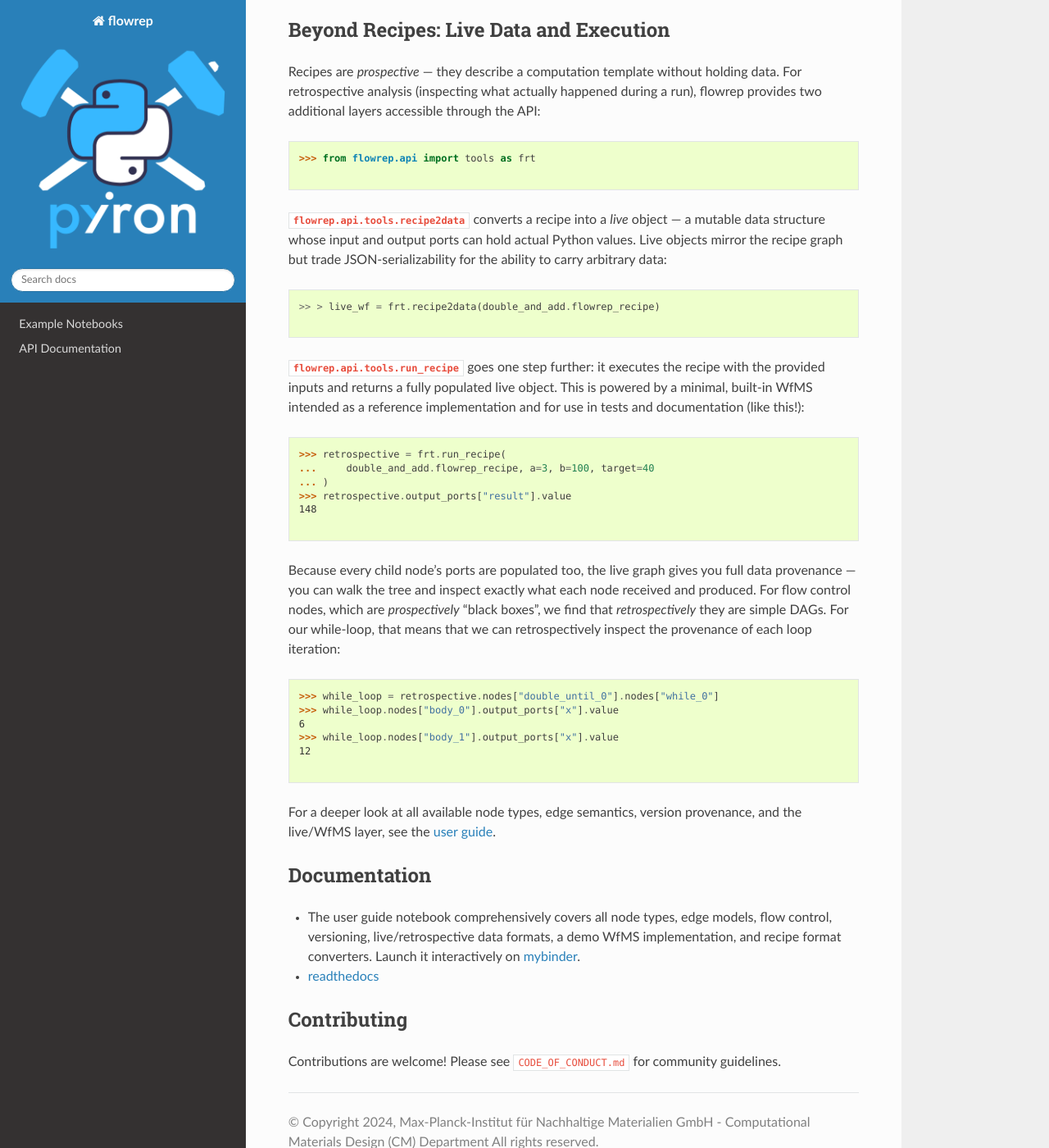
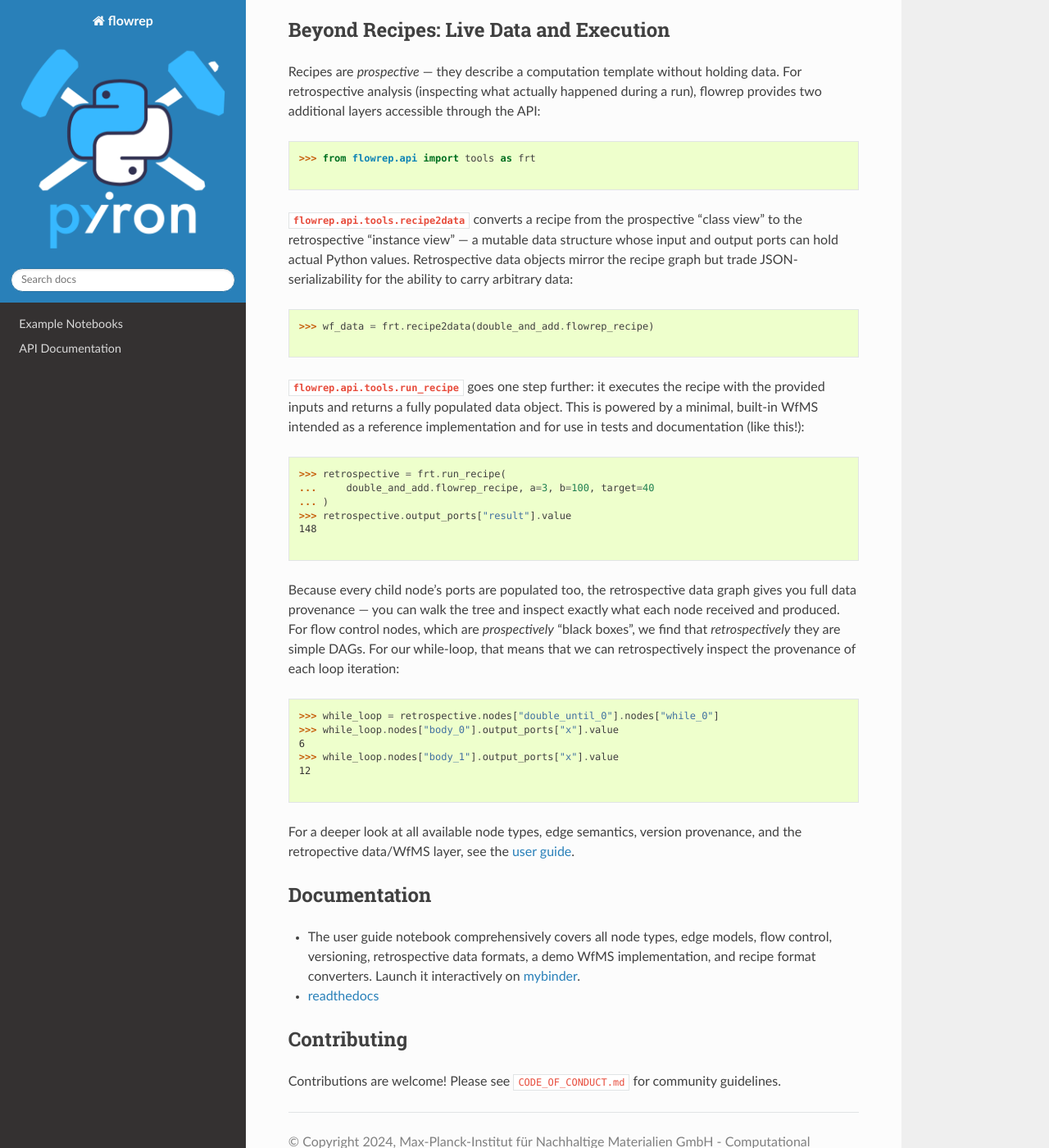
Before and after one commit to pyiron/flowrep, a Sphinx documentation site: the page built from docs/README.md, in a window 1280 px wide and 1400 px high, scrolled down 4610 px. Shown: the whole window at 82% size. Built offline with Sphinx 7.4.7 and the Read the Docs theme 3.1.0, drawn with Linux system fonts in a browser that asks for light colours; the version number could not be read and is left out.

Commit message:
Adjust use of "live"
excluding the user guide

Signed-off-by: liamhuber <liamhuber@greyhavensolutions.com>

````diff
--- a/docs/README.md
+++ b/docs/README.md
@@ -256,18 +256,18 @@ run), flowrep provides two additional layers accessible through the API:
 
 ```
 
-**`flowrep.api.tools.recipe2data`** converts a recipe into a *live* object — a mutable
-data structure whose input and output ports can hold actual Python values. Live
-objects mirror the recipe graph but trade JSON-serializability for the ability to
-carry arbitrary data:
+**`flowrep.api.tools.recipe2data`** converts a recipe from the prospective "class view"
+to the retrospective "instance view" — a mutable data structure whose input and output
+ports can hold actual Python values. Retrospective data objects mirror the recipe graph
+but trade JSON-serializability for the ability to carry arbitrary data:
 
 ```python
->> > live_wf = frt.recipe2data(double_and_add.flowrep_recipe)
+>>> wf_data = frt.recipe2data(double_and_add.flowrep_recipe)
 
 ```
 
 **`flowrep.api.tools.run_recipe`** goes one step further: it executes the recipe with
-the provided inputs and returns a fully populated live object. This is powered
+the provided inputs and returns a fully populated data object. This is powered
 by a minimal, built-in WfMS intended as a reference implementation and for use
 in tests and documentation (like this!):
 
@@ -280,8 +280,8 @@ in tests and documentation (like this!):
 
 ```
 
-Because every child node's ports are populated too, the live graph gives you
-full data provenance — you can walk the tree and inspect exactly what each node
+Because every child node's ports are populated too, the retrospective data graph gives
+you full data provenance — you can walk the tree and inspect exactly what each node
 received and produced.
 For flow control nodes, which are _prospectively_ "black boxes", we find that
 _retrospectively_ they are simple DAGs.
@@ -298,14 +298,13 @@ each loop iteration:
 ```
 
 For a deeper look at all available node types, edge semantics, version
-provenance, and the live/WfMS layer, see the
+provenance, and the retropective data/WfMS layer, see the
 [user guide](https://mybinder.org/v2/gh/pyiron/flowrep/HEAD?urlpath=%2Fdoc%2Ftree%2Fuser-guide.ipynb).
 
 
 ## Documentation
 
-- The user guide notebook comprehensively covers all node types, edge models, flow control, versioning,
-  live/retrospective data formats, a demo WfMS implementation, and recipe format converters.
+- The user guide notebook comprehensively covers all node types, edge models, flow control, versioning, retrospective data formats, a demo WfMS implementation, and recipe format converters.
   Launch it interactively on
   [mybinder](https://mybinder.org/v2/gh/pyiron/flowrep/HEAD?urlpath=%2Fdoc%2Ftree%2Fuser-guide.ipynb).
 - [readthedocs](https://flowrep.readthedocs.io/en/latest/)
````
Also changed, not shown: 7 other files.
